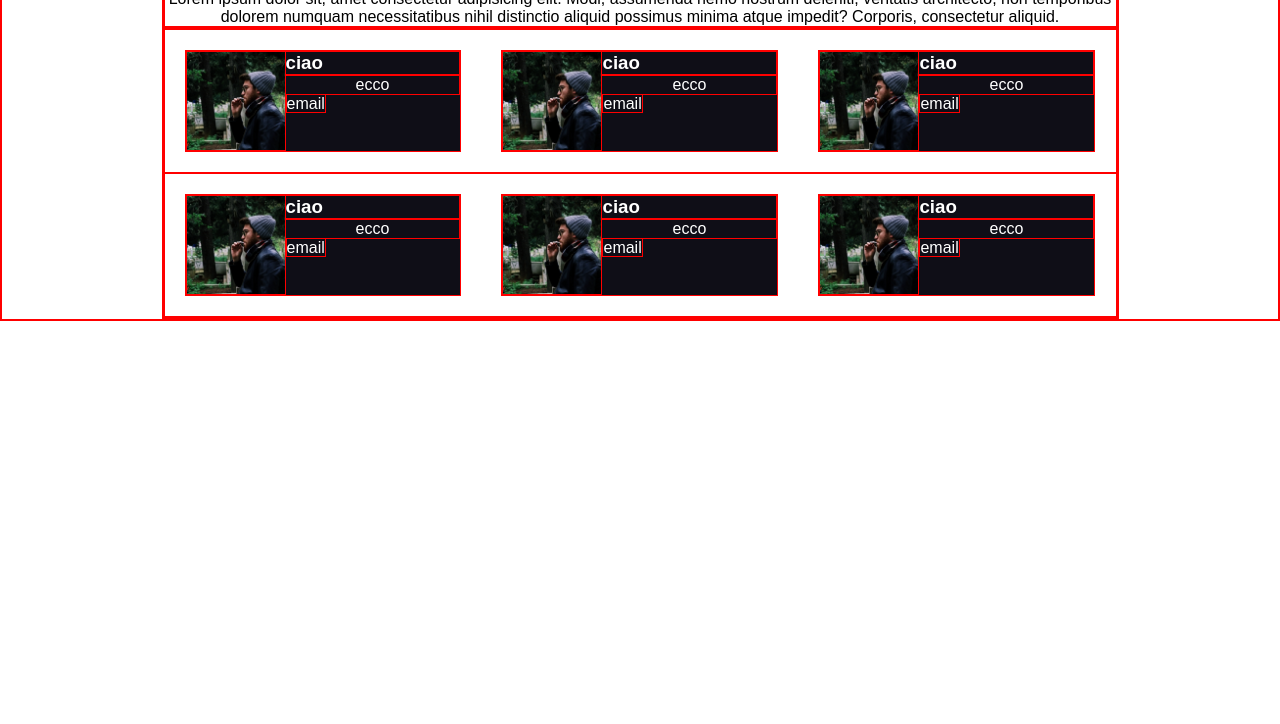
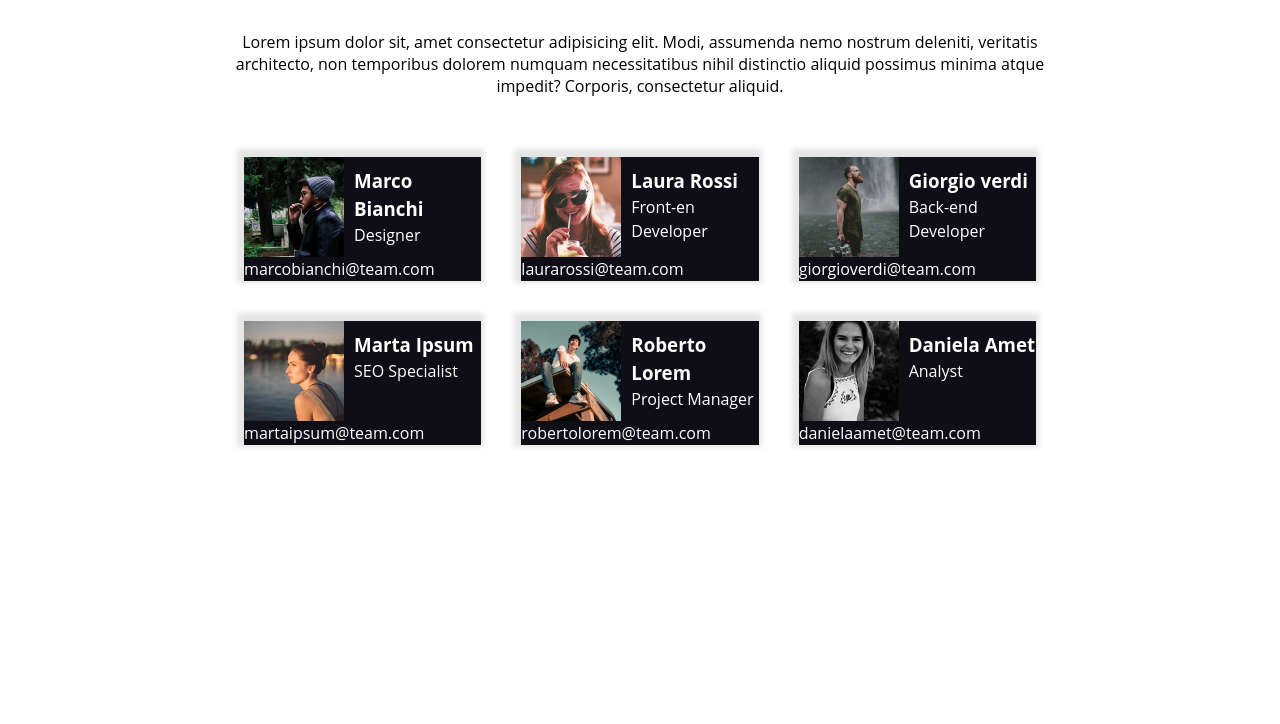
Before and after one commit to LucaFaedda/html-css-float-cards, a plain HTML site: page index.html in a window 1280 px wide. Shown: the part 76-800 px from the top of the page. Drawn offline with Linux system fonts and the light colour scheme.

Commit message:
aggiunto margine e line height testo

```diff
--- a/css/style.css
+++ b/css/style.css
@@ -2,46 +2,61 @@
     margin: 0;
     padding: 0;
     box-sizing: border-box;
-    border: 1px solid red;
-    font-family: 'Fredoka', sans-serif;
+    font-family:'Open Sans', sans-serif;
 }
 
 .container{
-    width: 75%;
+    width: 65%;
     margin: 0 auto;
 }
+
+/* header */
 
 h1{
     color:#E8426F ;
     text-align: center;
     margin-top: 20px;
+    font-family: 'Fredoka', sans-serif;
+
 }
 
-p{
+/* fine header */
+
+/* main */
+
+.text-center{
     text-align: center;
+    margin: 50px 0px 40px 0px;
 }
 
 img{
     height: 100px;
     float: left;
+    margin-right: 10px;
 }
 
-.clearfix::after{
+.clearfix:after{
+    content: "";
     display: table;
-    content: "";
     clear: both;
 
 }
 
-.col{
-    width: calc(100%/3 - 40px);
-    margin: 20px;
 
+.margin-top-line-height{
+
+    margin-top: 10px;
+    line-height: 1.5;
 }
-.row .col{
+
+.row .card{
 
     float: left;
     background-color: #0F0E17;
     color: #fff;
+    width: calc(100%/3 - 40px);
+    margin: 20px;
+    text-align: left;
+    box-shadow:  -2px -3px 5px 5px #dededec5;
 
 }
--- a/index.html
+++ b/index.html
@@ -5,6 +5,7 @@
         <meta http-equiv="X-UA-Compatible" content="IE=edge">
         <meta name="viewport" content="width=device-width, initial-scale=1.0">
         <link rel="stylesheet" href="./css/style.css">
+        <link rel="preconnect" href="https://fonts.googleapis.com">
         <link rel="preconnect" href="https://fonts.googleapis.com">
         <title>Float-cards</title>
     </head>
@@ -15,51 +16,62 @@
         </header>
         <!-- fine header -->
         <main class="container">
-            <div>
+            <div class="text-center">
                 <p>Lorem ipsum dolor sit, amet consectetur adipisicing elit. Modi, assumenda nemo nostrum deleniti, veritatis architecto, non temporibus dolorem numquam necessitatibus nihil distinctio aliquid possimus minima atque impedit? Corporis, consectetur aliquid.</p>
             </div>
-            <div>
                 <div class="row clearfix">
-                    <div class="col">
+                    <div class="col card">
                         <img src="./img/male1.png" alt="male1">
-                        <h3> ciao</h3>
-                        <p>ecco</p>
-                        <a type="email"> email</a>
+                            <div class="margin-top-line-height">
+                                <h3>Marco Bianchi</h3>
+                                <p>Designer</p>
+                                <p>marcobianchi@team.com</p>
+                            </div>
                     </div>
-                    <div class="col">
-                        <img src="./img/male1.png" alt="male1">
-                        <h3> ciao</h3>
-                        <p>ecco</p>
-                        <a type="email"> email</a>
+                    <div class="col card">
+                        <img src="./img/female1.png" alt="female1">
+                        <div class="margin-top-line-height">
+                            <h3> Laura Rossi</h3>
+                            <p> Front-en Developer</p>
+                            <p>laurarossi@team.com</p>
+                        </div>
                     </div>
-                    <div class="col">
-                        <img src="./img/male1.png" alt="male1">
-                        <h3> ciao</h3>
-                        <p>ecco</p>
-                        <a type="email"> email</a>
+                    <div class="col card">
+                        <img src="./img/male2.png" alt="male2">
+                        <div class="margin-top-line-height">
+                            <h3>Giorgio verdi</h3>
+                            <p>Back-end Developer</p>
+                            <p>giorgioverdi@team.com<p>
+                        </div>
                     </div>
                 </div>
                 <div class="row clearfix">
-                    <div class="col">
-                        <img src="./img/male1.png" alt="male1">
-                        <h3> ciao</h3>
-                        <p>ecco</p>
-                        <a type="email"> email</a>
+                    <div class="col card">
+                        <img src="./img/female2.png" alt="female2">
+                        <div class="margin-top-line-height">
+                            <h3>Marta Ipsum</h3>
+                            <p>SEO Specialist</p>
+                            <p>martaipsum@team.com</p>
+                        </div>
                     </div>
-                    <div class="col">
-                        <img src="./img/male1.png" alt="male1">
-                        <h3> ciao</h3>
-                        <p>ecco</p>
-                        <a type="email"> email</a>
+                    <div class="col card">
+                        <img src="./img/male3.png" alt="male3">
+                        <div class="margin-top-line-height">
+                            <h3>Roberto Lorem</h3>
+                            <p>Project Manager</p>
+                            <p>robertolorem@team.com</p>
+                        </div>
                     </div>
-                    <div class="col">
-                        <img src="./img/male1.png" alt="male1">
-                        <h3> ciao</h3>
-                        <p>ecco</p>
-                        <a type="email"> email</a>
+                    <div class="col card">
+                        <img src="./img/female3.png" alt="female3">
+                        <div class="margin-top-line-height">
+                            <h3>Daniela Amet</h3>
+                            <p>Analyst</p>
+                            <p>danielaamet@team.com<p>
+                        </div>
                     </div>
+
                 </div>
-            </div>
         </main>
 
     </body>
```
